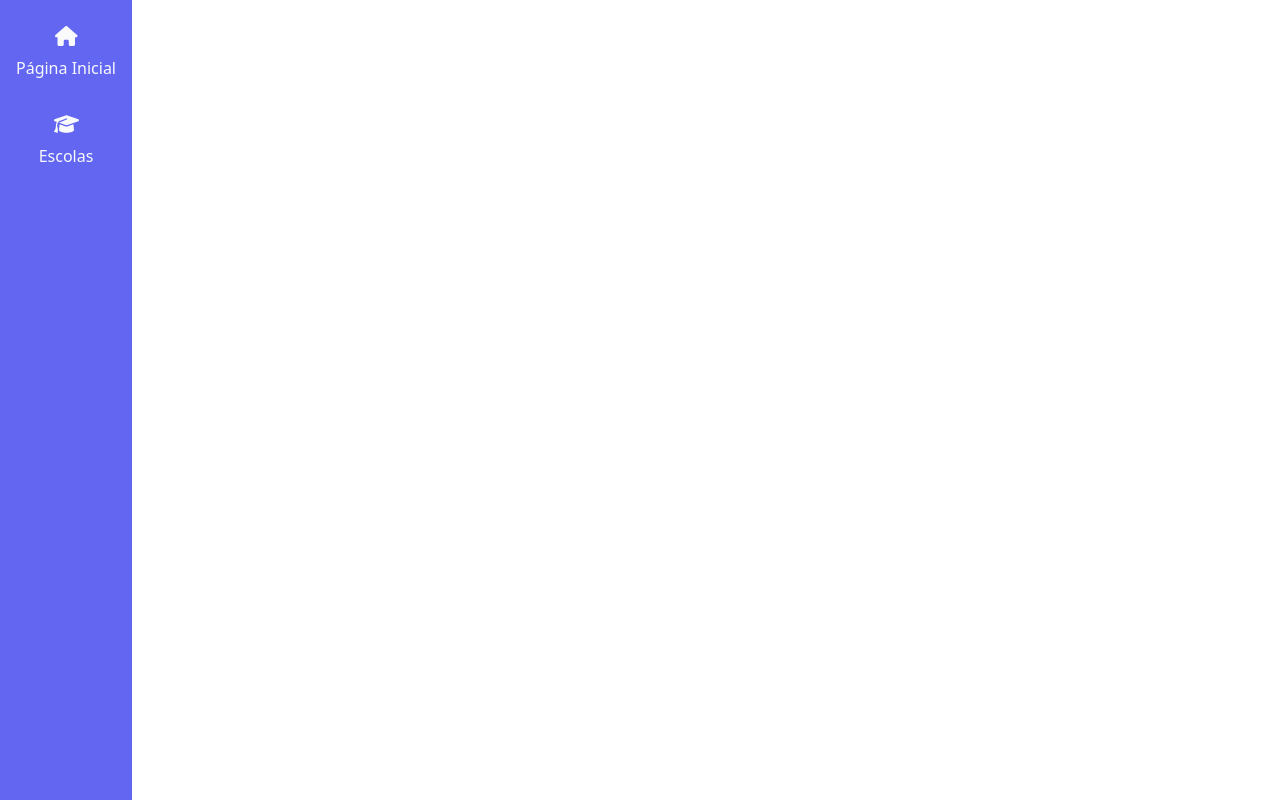
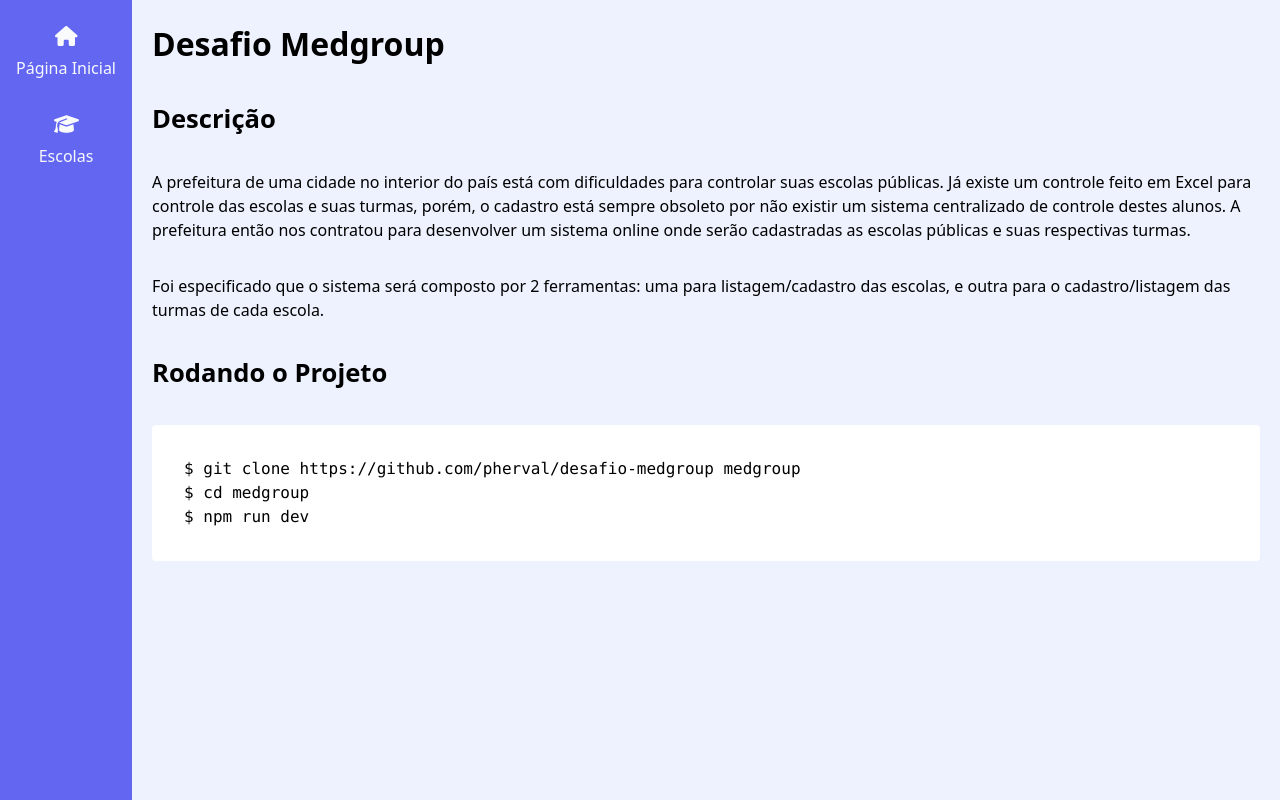
Before and after one commit to pherval/desafio-medgrupo, an Angular app in the folder apps/web/: page /1/turmas in a window 1280 px wide. Before the commit this address led to /. Built offline with nearby package versions, Linux system fonts and the light colour scheme.

Commit message:
feat(web): add home page

```diff
--- a/apps/web/src/app/app-routing.module.ts
+++ b/apps/web/src/app/app-routing.module.ts
@@ -1,11 +1,16 @@
 import { NgModule } from '@angular/core';
 import { RouterModule, Routes } from '@angular/router';
+import { HomeComponent } from './home/home.component';
 
 const routes: Routes = [
   {
     path: 'escolas',
     loadChildren: () =>
       import('./schools/schools.module').then((m) => m.SchoolsModule),
+  },
+  {
+    path: '**',
+    component: HomeComponent,
   },
 ];
 
--- a/apps/web/src/app/app.component.html
+++ b/apps/web/src/app/app.component.html
@@ -1,7 +1,7 @@
 <header class="bg-indigo-500 py-2">
   <app-menu [menu]="menu"></app-menu>
 </header>
-<main>
+<main class="p-5 bg-indigo-50 h-full">
   <router-outlet></router-outlet>
 </main>
 <ng-container
--- a/apps/web/src/app/app.module.ts
+++ b/apps/web/src/app/app.module.ts
@@ -8,6 +8,7 @@ import { SharedModule } from './shared/shared.module';
 import { MenuComponent } from './menu/menu.component';
 import { MenuItemComponent } from './menu/menu-item/menu-item.component';
 import { SnackbarComponent } from './snackbar/snackbar.component';
+import { HomeComponent } from './home/home.component';
 
 @NgModule({
   declarations: [
@@ -15,6 +16,7 @@ import { SnackbarComponent } from './snackbar/snackbar.component';
     MenuItemComponent,
     MenuComponent,
     SnackbarComponent,
+    HomeComponent,
   ],
   imports: [BrowserModule, AppRoutingModule, HttpClientModule, SharedModule],
   providers: [],
--- /dev/null
+++ b/apps/web/src/app/home/home.component.html
@@ -0,0 +1,26 @@
+<h1>Desafio Medgroup</h1>
+
+<h2>Descrição</h2>
+<p>
+  A prefeitura de uma cidade no interior do país está com dificuldades para
+  controlar suas escolas públicas. Já existe um controle feito em Excel para
+  controle das escolas e suas turmas, porém, o cadastro está sempre obsoleto por
+  não existir um sistema centralizado de controle destes alunos. A prefeitura
+  então nos contratou para desenvolver um sistema online onde serão cadastradas
+  as escolas públicas e suas respectivas turmas.
+</p>
+<p>
+  Foi especificado que o sistema será composto por 2 ferramentas: uma para
+  listagem/cadastro das escolas, e outra para o cadastro/listagem das turmas de
+  cada escola.
+</p>
+
+<h2>Rodando o Projeto</h2>
+
+<code>
+  <span class="bash"
+    >git clone https://github.com/pherval/desafio-medgroup medgroup <br
+  /></span>
+  <span class="bash">cd medgroup <br /></span>
+  <span class="bash">npm run dev</span>
+</code>
--- /dev/null
+++ b/apps/web/src/app/home/home.component.scss
@@ -0,0 +1,28 @@
+:host {
+  display: flex;
+  flex-direction: column;
+  gap: 2rem;
+}
+
+h1,
+h2 {
+  font-weight: bolder;
+}
+
+h1 {
+  font-size: 2rem;
+}
+
+h2 {
+  font-size: 1.6rem;
+}
+
+code {
+  background: white;
+  border-radius: 4px;
+  padding: 2rem;
+
+  .bash::before {
+    content: "$ ";
+  }
+}
--- /dev/null
+++ b/apps/web/src/app/home/home.component.ts
@@ -0,0 +1,12 @@
+import { Component, OnInit } from '@angular/core';
+
+@Component({
+  selector: 'app-home',
+  templateUrl: './home.component.html',
+  styleUrls: ['./home.component.scss'],
+})
+export class HomeComponent implements OnInit {
+  constructor() {}
+
+  ngOnInit(): void {}
+}
--- a/apps/web/src/app/schools/classes/classes.service.ts
+++ b/apps/web/src/app/schools/classes/classes.service.ts
@@ -9,6 +9,7 @@ export type Classes = {
 
 type ClassesDTO = {
   alunos: number;
+  escolaId: number;
 };
 
 @Injectable()
@@ -27,7 +28,10 @@ export class ClassesService {
 
   save(schoolId: number, classes: Classes): Observable<Classes> {
     return this.http
-      .post<ClassesDTO>(ClassesService.resource(schoolId), this.toDTO(classes))
+      .post<ClassesDTO>(
+        ClassesService.resource(schoolId),
+        this.toDTO(schoolId, classes)
+      )
       .pipe(map(this.mapper));
   }
 
@@ -37,8 +41,9 @@ export class ClassesService {
     };
   }
 
-  private toDTO({ students }: Classes): ClassesDTO {
+  private toDTO(schoolId: number, { students }: Classes): ClassesDTO {
     return {
+      escolaId: Number(schoolId),
       alunos: students,
     };
   }
--- a/apps/web/src/app/schools/listing-schools/listing-schools.component.html
+++ b/apps/web/src/app/schools/listing-schools/listing-schools.component.html
@@ -13,10 +13,12 @@
 </header>
 <section
   class="gap-4 flex flex-col listing"
-  *ngIf="filtered$ | async as schools; else loading"
+  *ngIf="filtered$ | async as schools"
 >
+  <ng-container *ngIf="schools.length <= 0" [ngTemplateOutlet]="emptyState">
+  </ng-container>
   <app-card
-    *ngFor="let school of schools"
+    *ngFor="let school of schools; else: emptyState"
     class="cursor-pointer"
     [name]="school.name"
     [routerLink]="['/escolas', school.id]"
@@ -35,5 +37,9 @@
 </section>
 
 <ng-template #loading>
-  <p>loading...</p>
+  <p class="text-center">loading...</p>
 </ng-template>
+
+<ng-template #emptyState>
+  <p class="text-center">Nenhuma escola cadastrada</p>
+</ng-template>
--- a/apps/web/src/app/schools/schools.component.ts
+++ b/apps/web/src/app/schools/schools.component.ts
@@ -2,10 +2,6 @@ import { Component } from '@angular/core';
 
 @Component({
   selector: 'app-schools',
-  template: `
-    <section class="p-5 bg-indigo-50 h-full">
-      <router-outlet></router-outlet>
-    </section>
-  `,
+  template: ` <router-outlet></router-outlet> `,
 })
 export class SchoolsComponent {}
--- a/apps/web/src/app/schools/schools.service.ts
+++ b/apps/web/src/app/schools/schools.service.ts
@@ -4,7 +4,7 @@ import { map, Observable } from 'rxjs';
 import { environment } from '../../environments/environment';
 
 export type School = {
-  id: number;
+  id: string;
   name: string;
   cie: string;
   contacts: {
@@ -28,7 +28,7 @@ type Classes = {
 };
 
 type SchoolDTO = {
-  id: number;
+  id: string;
   nome: string;
   cie: string;
   endereco: string;
@@ -83,22 +83,18 @@ export class SchoolsService {
 
   private toDTO({
     supervisor,
-    id,
     name,
     cie,
     address,
     contacts,
-    classes,
-  }: School): SchoolDTO {
+  }: Omit<School, 'id' | 'classes'>): Omit<SchoolDTO, 'id' | 'classes'> {
     return {
-      id,
       nome: name,
       cie,
       endereco: address.street,
       cep: address.zipCode,
       telefones: contacts.phones,
       email: contacts.email,
-      turmas: classes.map((c) => ({ alunos: c.students, escolaId: id })),
       supervisor,
     };
   }
```
Also changed, not shown: 2 other files (tests, documents, lock files or other folders).
